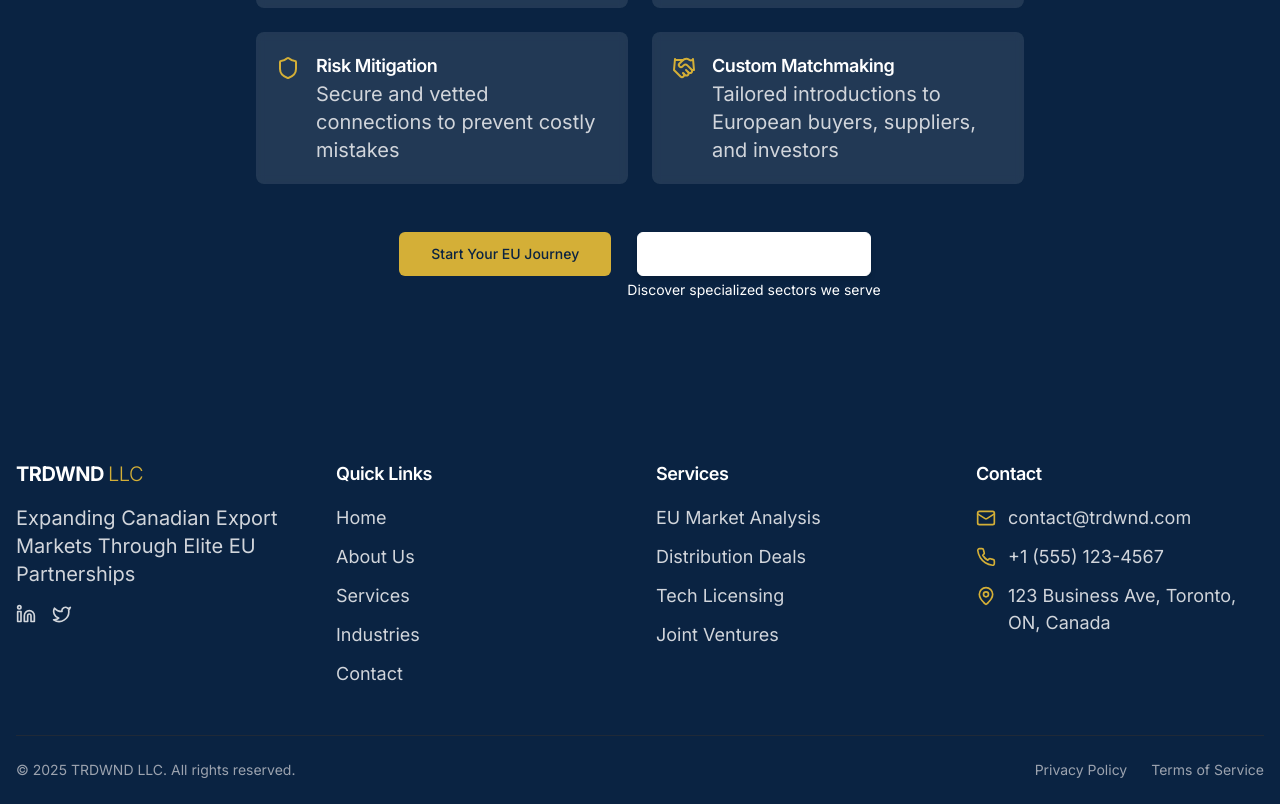
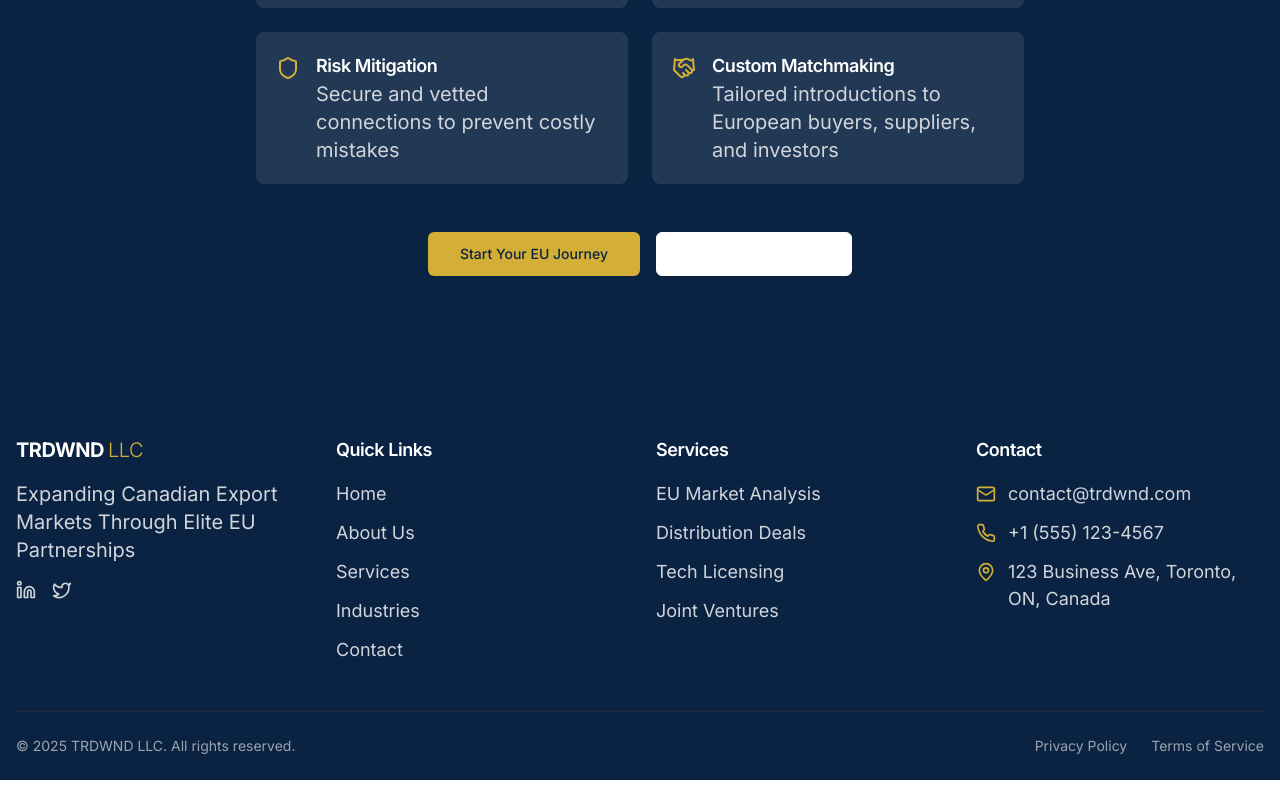
Before and after one commit to xadcampaign/trdwnd-connect, a React (Vite) app: page /services in a window 1280 px wide. Shown: the part 7526-8330 px from the top of the page. After the commit the page ends 8306 px from the top, so only its background shows below. Built offline with nearby package versions, Linux system fonts and the light colour scheme.

Commit message:
Reverted to edit edt-4948b485-9fa0-4981-bd93-aa5cc8d30524: "Fix: Bold button text
Make the text on the "Explore Industries" button more prominent by using bold font weight."

```diff
--- a/src/pages/ServicesPage.tsx
+++ b/src/pages/ServicesPage.tsx
@@ -495,18 +495,9 @@ const ServicesPage = () => {
             <Button asChild size="lg" className="bg-trdwnd-gold hover:bg-trdwnd-gold/90 text-trdwnd-navy font-medium">
               <Link to="/contact">Start Your EU Journey</Link>
             </Button>
-            <div className="flex flex-col items-center">
-              <Button
-                asChild
-                variant="outline"
-                size="lg"
-                textStyle="bold"
-                className="border-white text-white hover:bg-white/10 shadow-md text-lg"
-              >
-                <Link to="/industries">Explore Industries</Link>
-              </Button>
-              <span className="text-white text-sm mt-1">Discover specialized sectors we serve</span>
-            </div>
+            <Button asChild variant="outline" size="lg" textStyle="bold" className="border-white text-white hover:bg-white/10">
+              <Link to="/industries">Explore Industries</Link>
+            </Button>
           </div>
         </div>
       </Section>
```
